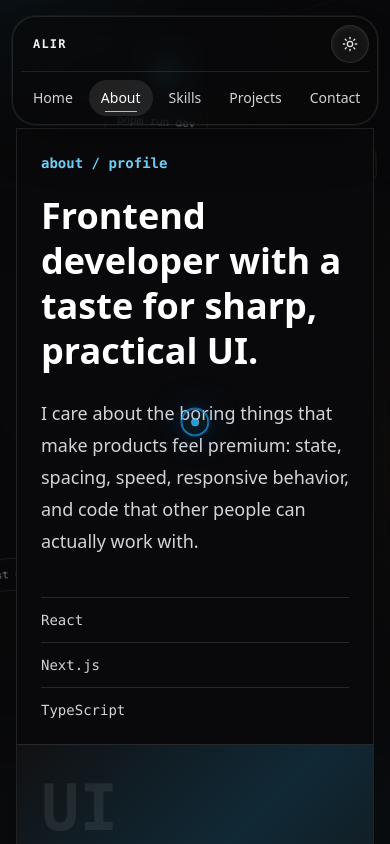
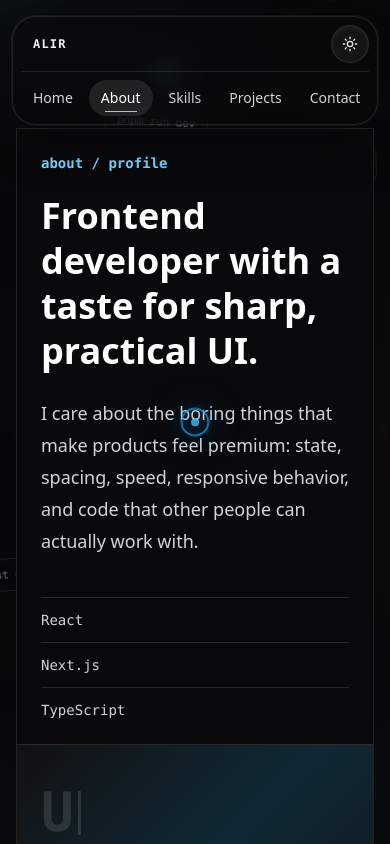
Before and after one commit to alireza-hq/portfolio, a Next.js app: page /about in a window 390 px wide. Shown: the top 844 px of the page. Built offline with nearby package versions, Linux system fonts and the light colour scheme.

Commit message:
style: simplify scroll and about type

```diff
--- a/src/features/about/components/AboutPage.tsx
+++ b/src/features/about/components/AboutPage.tsx
@@ -72,8 +72,8 @@ export function AboutPage() {
           <div className='relative min-h-72 border-t border-white/10 bg-white/3 p-6 sm:p-8 lg:border-t-0 lg:border-l lg:p-10'>
             <div className='absolute inset-0 bg-[linear-gradient(135deg,transparent_0%,rgb(14_165_233/0.16)_48%,transparent_100%)]' />
             <div className='relative flex h-full flex-col justify-end'>
-              <div className='font-mono text-[clamp(4rem,11vw,9rem)] leading-none font-semibold tracking-normal text-white/8 select-none'>
-                UI
+              <div className='about-type-rotator font-mono text-[clamp(3.4rem,8vw,7rem)] leading-none font-semibold tracking-normal text-white/12 select-none'>
+                <span />
               </div>
               <div className='mt-6 max-w-sm'>
                 <p className='text-sm font-semibold text-sky-200'>
--- a/src/features/skills/components/SkillsPage.tsx
+++ b/src/features/skills/components/SkillsPage.tsx
@@ -4,7 +4,6 @@ import { useEffect, useMemo, useState } from 'react'
 import {
   ArrowUpRight,
   BrainCircuit,
-  ChevronsDown,
   Compass,
   Layers3,
   MessagesSquare,
@@ -484,9 +483,8 @@ export function SkillsPage() {
         )}
         aria-hidden='true'
       >
-        <span className='relative grid h-8 w-8 place-items-center rounded-full bg-sky-500/10 text-sky-600 dark:bg-sky-300/10 dark:text-sky-200'>
-          <span className='absolute inset-0 animate-ping rounded-full bg-sky-500/18 dark:bg-sky-300/16' />
-          <ChevronsDown className='relative h-4 w-4 animate-bounce' />
+        <span className='grid h-8 w-5 justify-center rounded-full border-2 border-current pt-1.5 opacity-80'>
+          <span className='animate-scroll-wheel h-1.5 w-1 rounded-full bg-current' />
         </span>
         <span className='hidden sm:inline'>Scroll</span>
       </div>
--- a/src/styles/globals.css
+++ b/src/styles/globals.css
@@ -126,6 +126,130 @@ html.dark {
   margin-left: 0.2ch;
   background: currentColor;
   vertical-align: -0.14em;
+  animation: brand-caret 720ms step-end infinite;
+}
+
+@keyframes scroll-wheel {
+  0% {
+    opacity: 0;
+    transform: translateY(0);
+  }
+
+  30%,
+  60% {
+    opacity: 1;
+  }
+
+  100% {
+    opacity: 0;
+    transform: translateY(0.75rem);
+  }
+}
+
+.animate-scroll-wheel {
+  animation: scroll-wheel 1.35s ease-in-out infinite;
+}
+
+@keyframes about-type-word {
+  0%,
+  4% {
+    content: '';
+  }
+
+  5%,
+  9% {
+    content: 'S';
+  }
+
+  10%,
+  14% {
+    content: 'Sh';
+  }
+
+  15%,
+  24% {
+    content: 'Sharp';
+  }
+
+  25%,
+  29% {
+    content: 'Shar';
+  }
+
+  30%,
+  34% {
+    content: 'Sh';
+  }
+
+  35%,
+  39% {
+    content: '';
+  }
+
+  40%,
+  44% {
+    content: 'F';
+  }
+
+  45%,
+  49% {
+    content: 'Fa';
+  }
+
+  50%,
+  59% {
+    content: 'Fast';
+  }
+
+  60%,
+  64% {
+    content: 'Fa';
+  }
+
+  65%,
+  69% {
+    content: '';
+  }
+
+  70%,
+  74% {
+    content: 'U';
+  }
+
+  75%,
+  79% {
+    content: 'Us';
+  }
+
+  80%,
+  89% {
+    content: 'Useful';
+  }
+
+  90%,
+  94% {
+    content: 'Use';
+  }
+
+  95%,
+  100% {
+    content: '';
+  }
+}
+
+.about-type-rotator span::before {
+  content: '';
+  animation: about-type-word 8.4s steps(1, end) infinite;
+}
+
+.about-type-rotator span::after {
+  content: '';
+  display: inline-block;
+  width: 0.06em;
+  height: 0.8em;
+  margin-left: 0.08em;
+  background: currentColor;
+  vertical-align: -0.08em;
   animation: brand-caret 720ms step-end infinite;
 }
 
```
